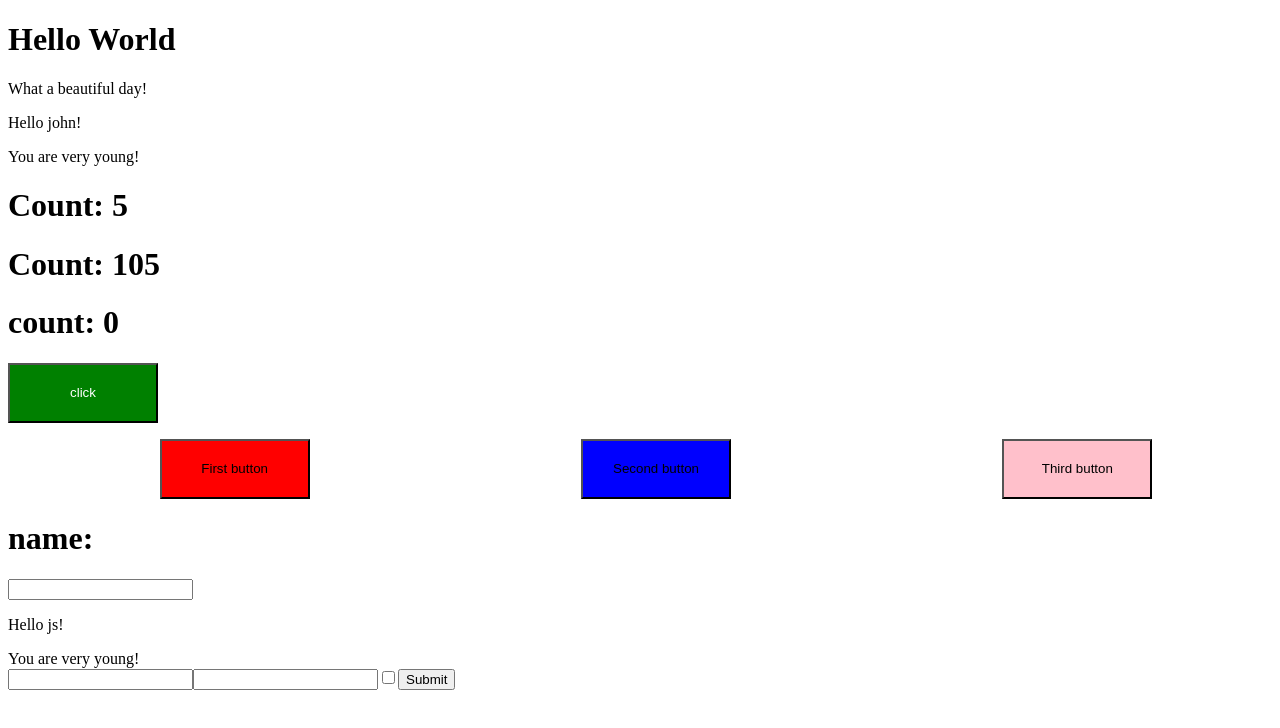
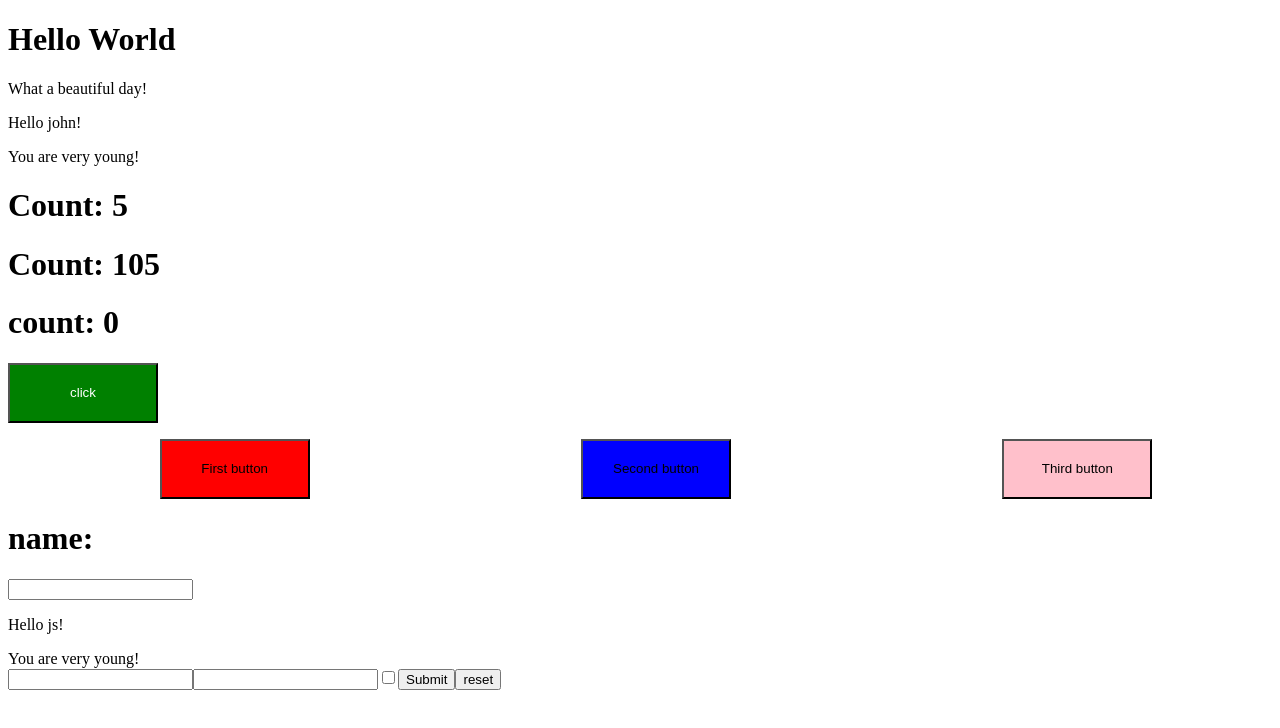
Before and after one commit to dens90/react-exercises, a React (Create React App) app: page / in a window 1280 px wide. Shown: the top 728 px of the page. Built offline with nearby package versions, Linux system fonts and the light colour scheme.

Commit message:
Forms-04

```diff
--- a/src/Login.js
+++ b/src/Login.js
@@ -34,6 +34,13 @@ export class Login extends React.Component {
       button: true,
     });
   };
+  resetStatus = () => {
+    this.setState({
+      username: "",
+      password: "",
+      remember: false,
+    });
+  };
   render() {
     return (
       <div>
@@ -47,7 +54,7 @@ export class Login extends React.Component {
           type="password"
           name="password"
           onChange={this.controlValue}
-          value={this.state.value}
+          value={this.state.password}
         />
         <input
           type="checkbox"
@@ -66,6 +73,7 @@ export class Login extends React.Component {
         >
           Submit
         </button>
+        <button onClick={this.resetStatus}>reset</button>
       </div>
     );
   }
```
